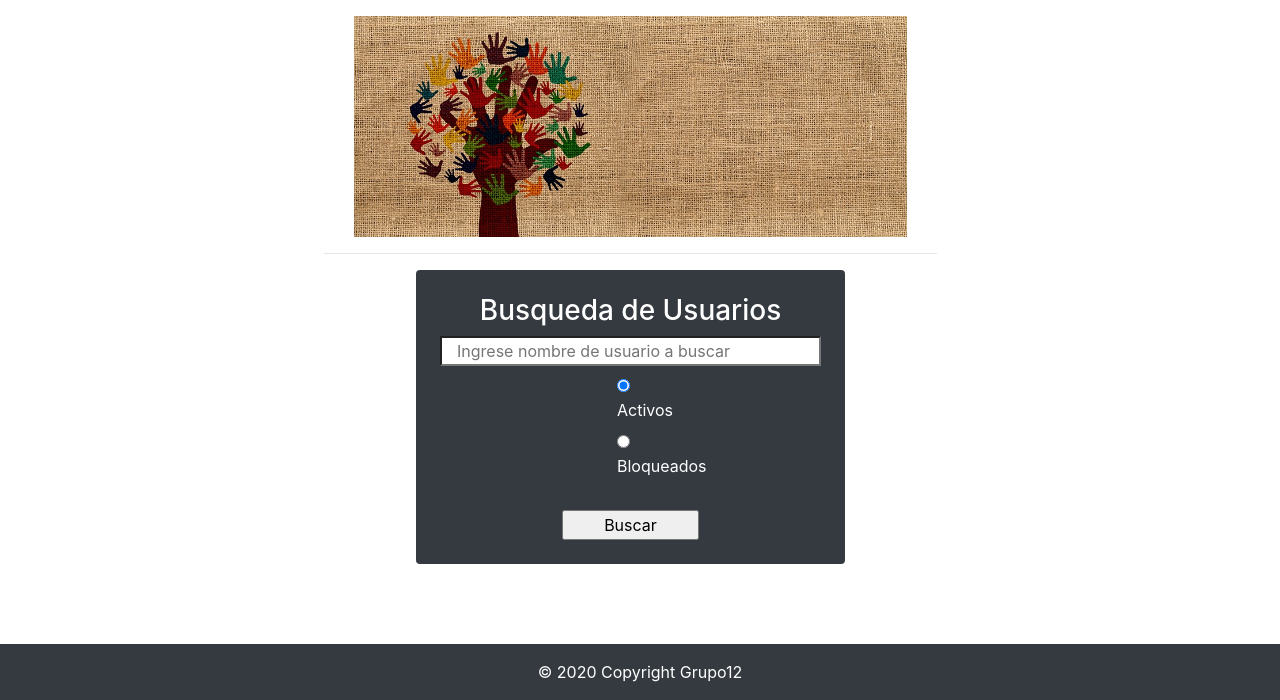
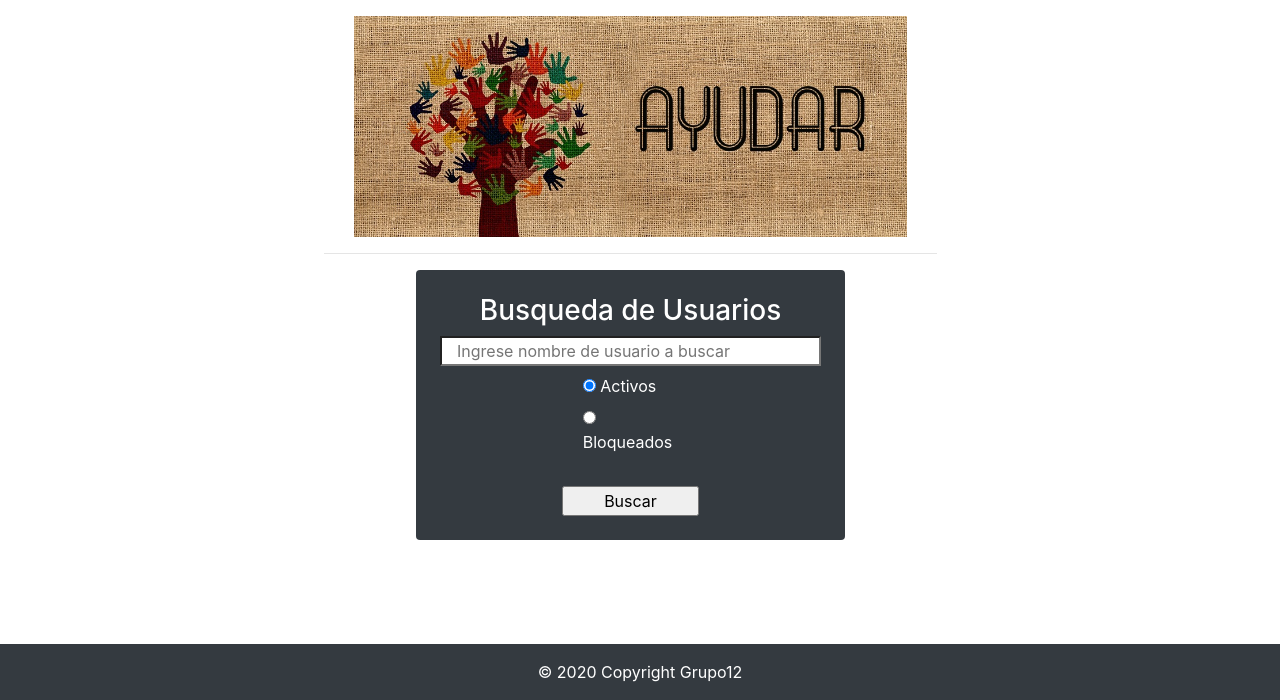
Before and after one commit to Cesar-Morales/software-project-2020, a Flask app: page / in a window 1280 px wide. Shown: the part 100-800 px from the top of the page. Run offline with Flask 2, Linux system fonts and the light colour scheme; a user stored in the database is signed in; data comes from the database, SQL or seed files in the repository; parts of the project's set-up code (start-up, migrations or seed data) failed here and were passed over; some libraries are stand-ins or nearby versions.

Commit message:
algunosArreglos

```diff
--- a/app/templates/home.html
+++ b/app/templates/home.html
@@ -5,9 +5,9 @@
 {% endblock %}
 {% block content %}
   <div class="container">
-    <img class="image col-12" src="{{url_for('static', filename='logos/manos arbol.jpg')}}" alt="home">
+    <img class="image col-12" src="{{url_for('static', filename='logos/ayudar.jpg')}}" alt="home">
     <div class="overlay">
-      <img class="image col-12" src="{{url_for('static', filename='logos/manos arbol.jpg')}}" alt="home">
+      <img class="image col-12" src="{{url_for('static', filename='logos/esFacil.jpg')}}" alt="home">
     </div>
   </div>
   {% if is_authenticated(session) %}
@@ -29,8 +29,8 @@
                 {% endfor %}
             </div>
             <div class="row">
-              <div class="col-12 col-sm-3 col-md-4"></div>
-              <div class="col-12 col-sm-6 col-md-4">
+              <div class="col-12 col-sm-3 col-md-12 col-lg-3"></div>
+              <div class="col-12 col-sm-6 col-md-12 col-lg-5">
                   {{ form.active (class="mb-0")}}<br>
                   {% for error in form.active.errors %}
                   <span style="color: red;">{{ error }}</span>
```
Also changed, not shown: app/templates/user/index.html (+7 -0 lines), app/static/logos/ayudar.jpg (added), app/static/logos/esFacil.jpg (added), app/static/logos/manos arbol.jpg (deleted).
